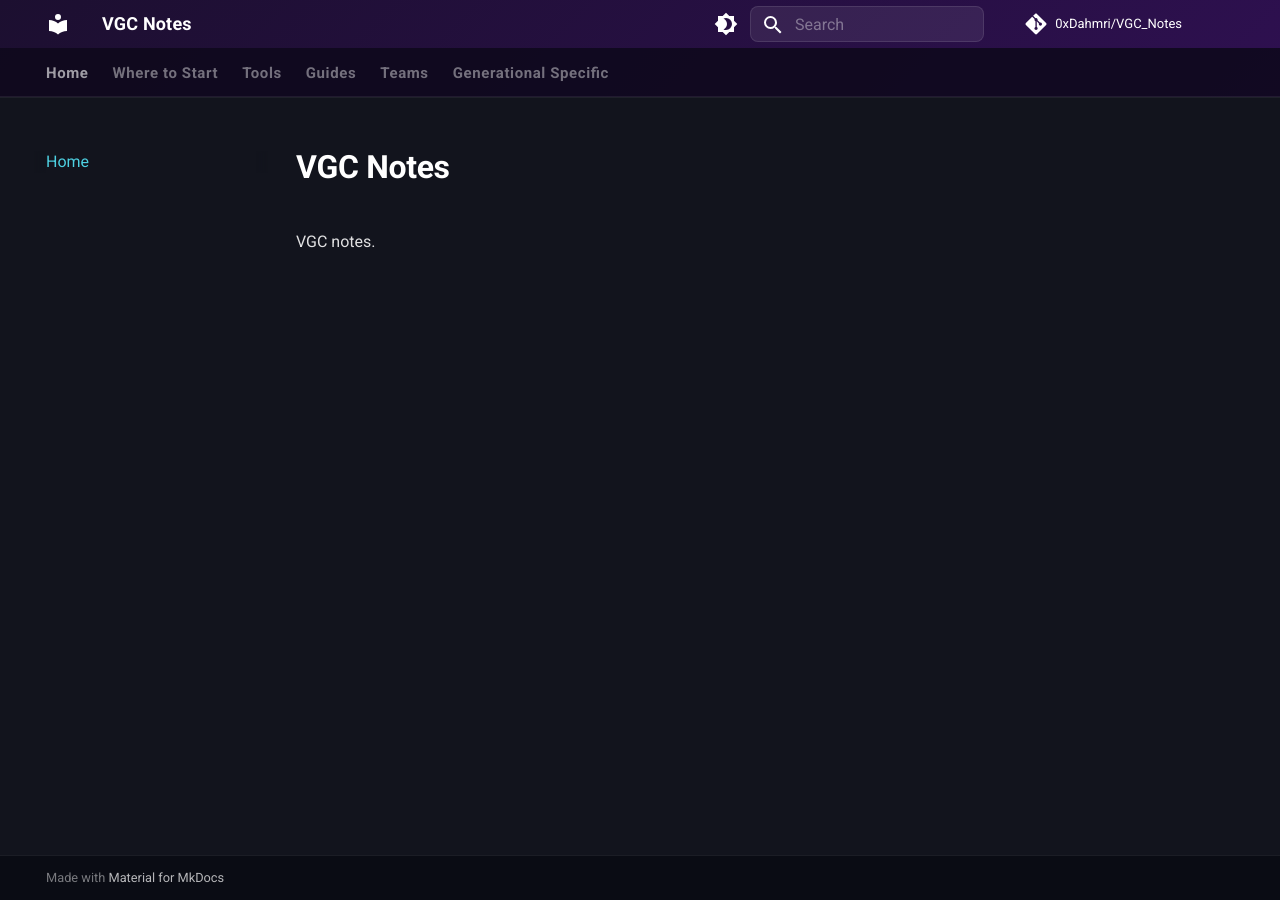
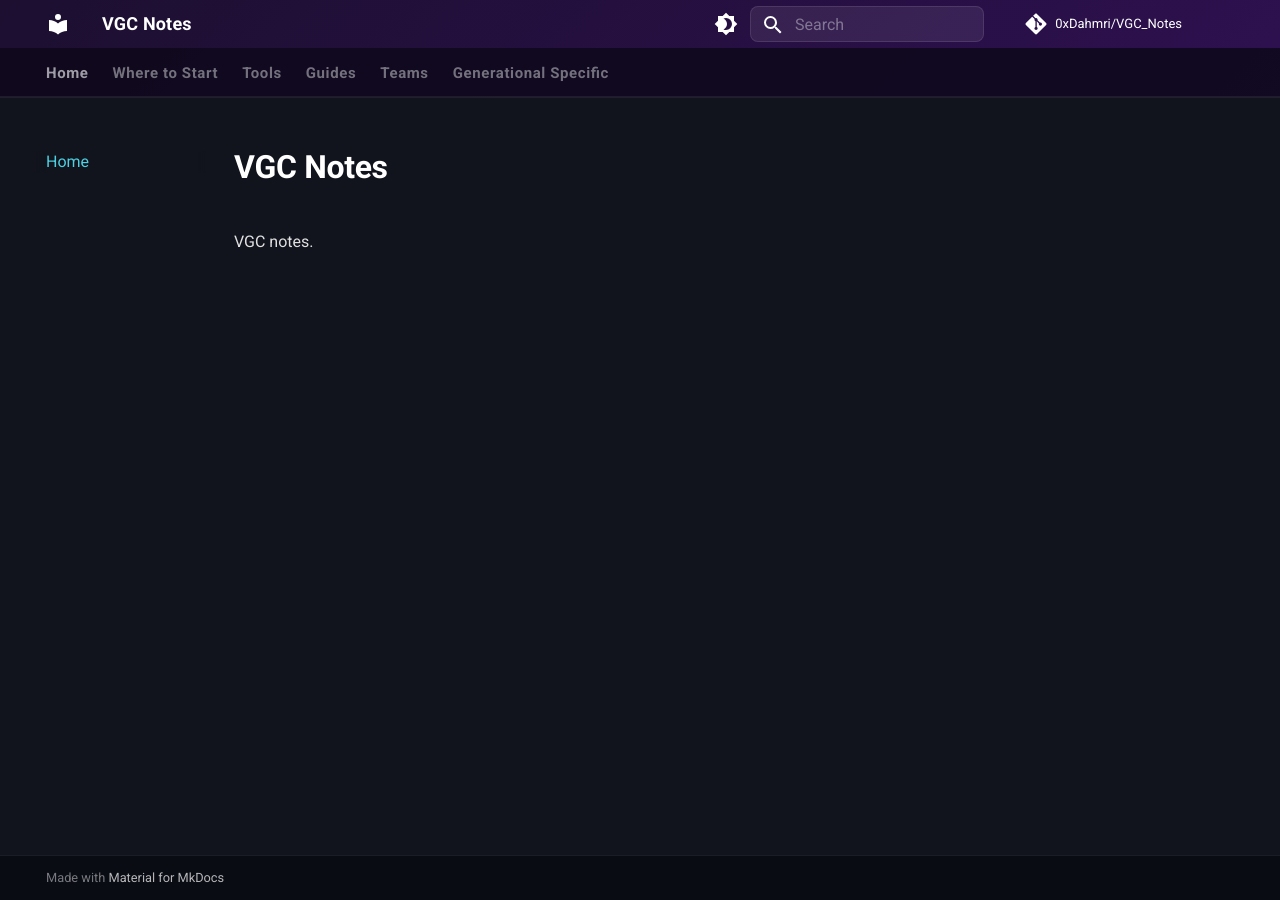
Before and after one commit to 0xDahmri/VGC_Notes, an MkDocs documentation site: the page built from docs/index.md, in a window 1280 px wide. Built offline with MkDocs 1.6.1 and Material for MkDocs 9.7.7, drawn with Linux system fonts in a browser that asks for light colours; comment, search, counter and statistics services are not loaded.

Commit message:
Format fixes

```diff
--- a/docs/css/custom.css
+++ b/docs/css/custom.css
@@ -64,11 +64,17 @@
   background: #12141d;
 }
 
-/* Narrow the primary sidebar so tool content isn't squeezed.
-   Material 9.x uses --md-sidebar-width in its grid-template-columns,
-   so overriding the variable cascades to both sidebar width and content offset. */
-:root {
-  --md-sidebar-width: 9rem;
+/* Narrow the primary sidebar.
+   Material 9.x hardcodes 12.1rem in compiled CSS — must override both the
+   element width and the main content grid column directly. */
+.md-sidebar--primary {
+  width: 9rem !important;
+}
+
+@media screen and (min-width: 76.1875em) {
+  .md-main__inner {
+    grid-template-columns: 9rem minmax(0, 1fr) 12.1rem !important;
+  }
 }
 
 /* Allow long nav items to wrap gracefully in the narrower sidebar */
--- a/docs/css/team-sheet.css
+++ b/docs/css/team-sheet.css
@@ -143,7 +143,8 @@
   gap: 0.3rem;
 }
 
-.ts-ov-item-wrap input { flex: 1; min-width: 0; }
+/* Higher specificity than .ts-overview td input { width:100% } to let flex work */
+.ts-overview .ts-ov-item-wrap input { flex: 1; min-width: 0; width: auto; }
 
 /* inline item icon next to the input */
 .ts-item-icon {
--- a/docs/js/team-sheet.js
+++ b/docs/js/team-sheet.js
@@ -14,11 +14,14 @@
     const img = document.getElementById(`ov${i}-item-icon`);
     if (!img) return;
     img.style.display = 'none';
+    img.onload  = null;  // clear before changing src to avoid stale handlers
+    img.onerror = null;
     img.src = '';
     if (!name || !name.trim()) return;
+    const url = itemIconUrl(name.trim());
     img.onload  = function () { this.style.display = 'inline-block'; };
-    img.onerror = function () { this.style.display = 'none'; this.src = ''; };
-    img.src = itemIconUrl(name.trim());
+    img.onerror = function () { this.style.display = 'none'; };
+    img.src = url;
   }
 
   const selected = [null, null, null, null, null, null];
```
